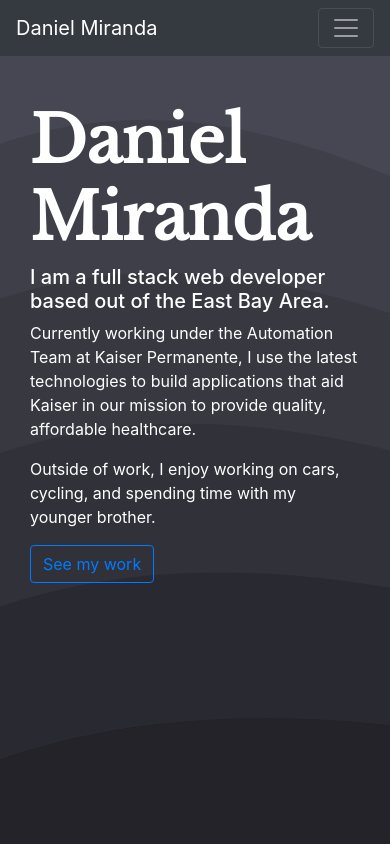
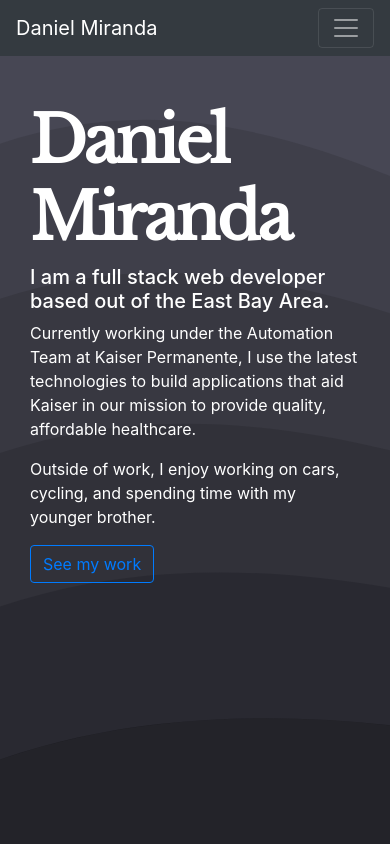
Before and after one commit to danielfmiranda/react-portfolio, a React (Create React App) app: page / in a window 390 px wide. Shown: the top 844 px of the page. Built offline with nearby package versions, Linux system fonts and the light colour scheme.

Commit message:
minor updates

```diff
--- a/src/Css/heroDiv.css
+++ b/src/Css/heroDiv.css
@@ -86,3 +86,14 @@ background-size: cover;
 
 
 }
+
+@media (max-width: 450px) {
+.contentText h1 {
+        font-family: libre Baskerville !important;
+letter-spacing: -3px;
+    font-weight: 600;
+    font-size:4rem;
+}
+
+
+}
```
